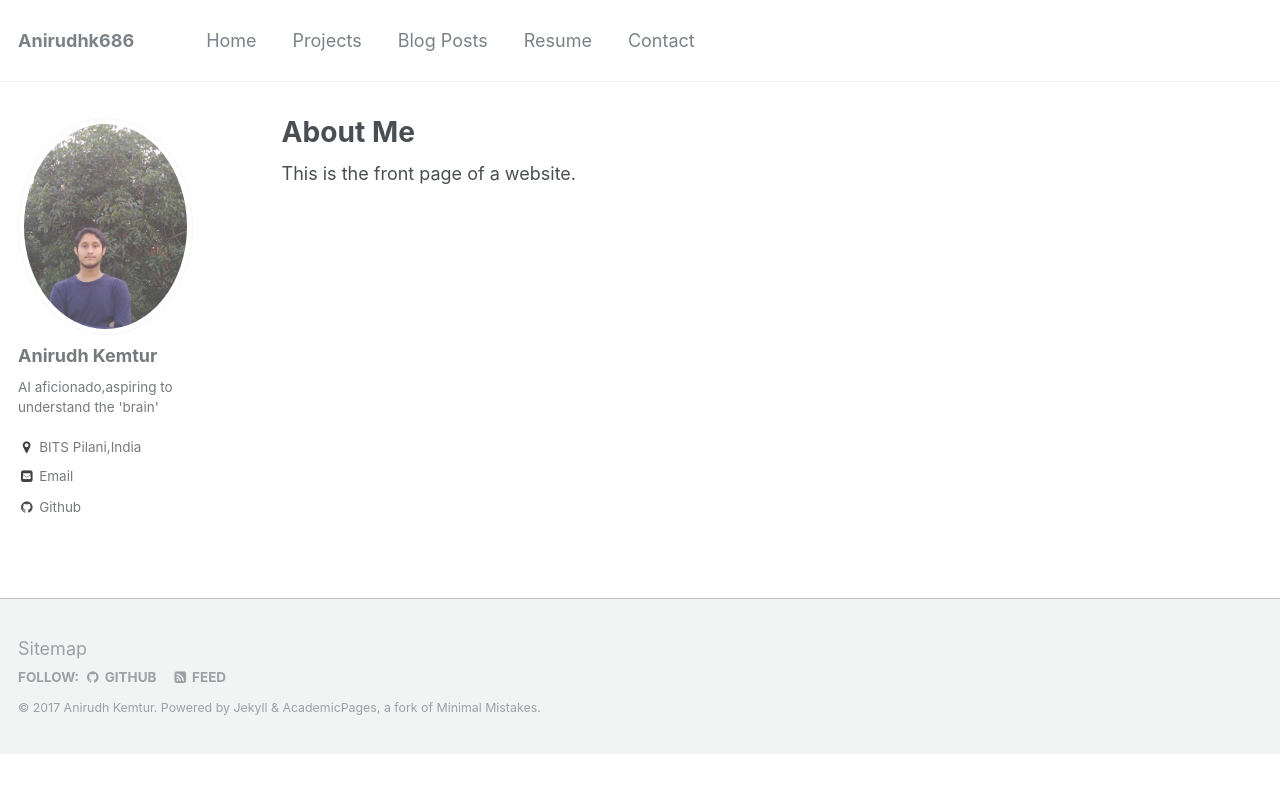
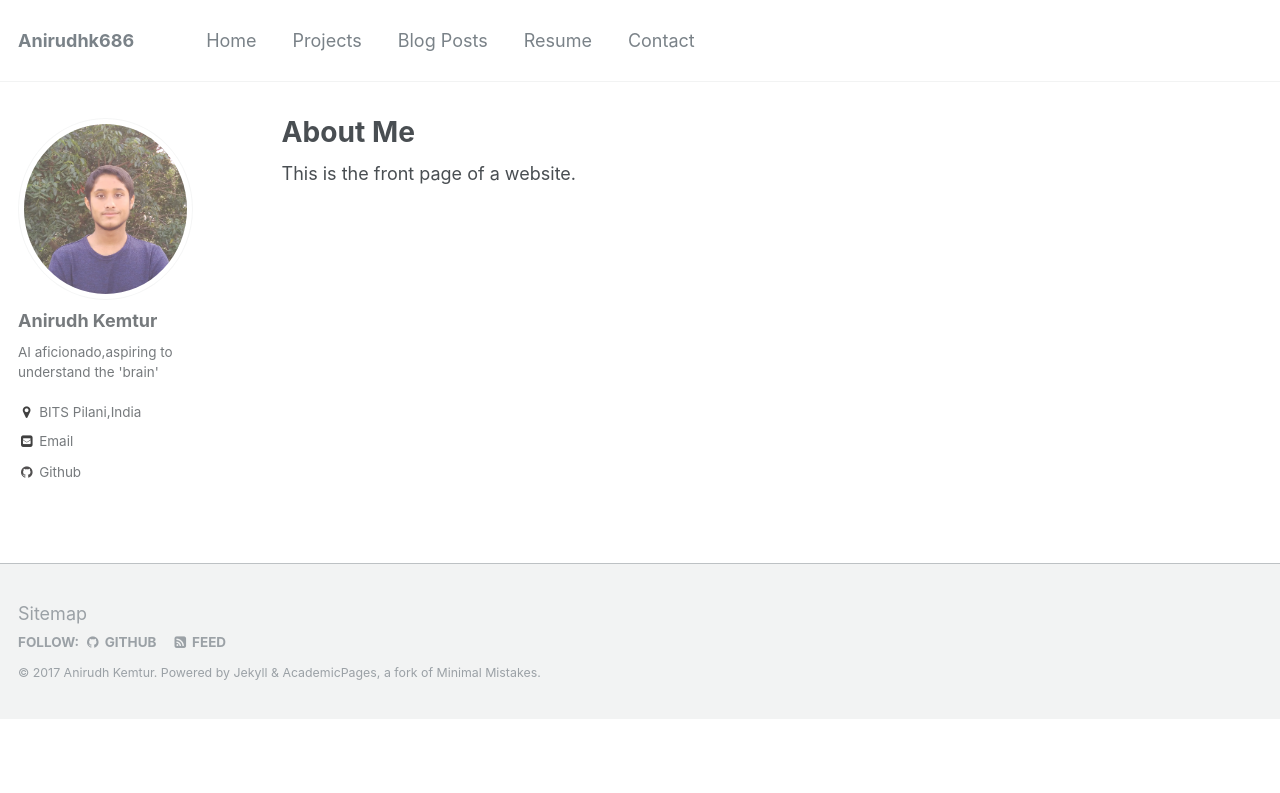
Before and after one commit to anirudhk686/anirudhk686.github.io, a Jekyll site: the page built from _pages/about.md, in a window 1280 px wide. Shown: the top 793 px of the page. Built offline with Jekyll 4.4.1, drawn with Linux system fonts in a browser that asks for light colours.

Commit message:
Update _config.yml

```diff
--- a/_config.yml
+++ b/_config.yml
@@ -79,7 +79,7 @@ analytics:
 # Site Author
 author:
   name             : "Anirudh Kemtur"
-  avatar           : "p6.jpg"
+  avatar           : "p4.jpg"
   bio              : "AI aficionado,aspiring to understand the 'brain'"
   location         : "BITS Pilani,India"
   employer         :
```
